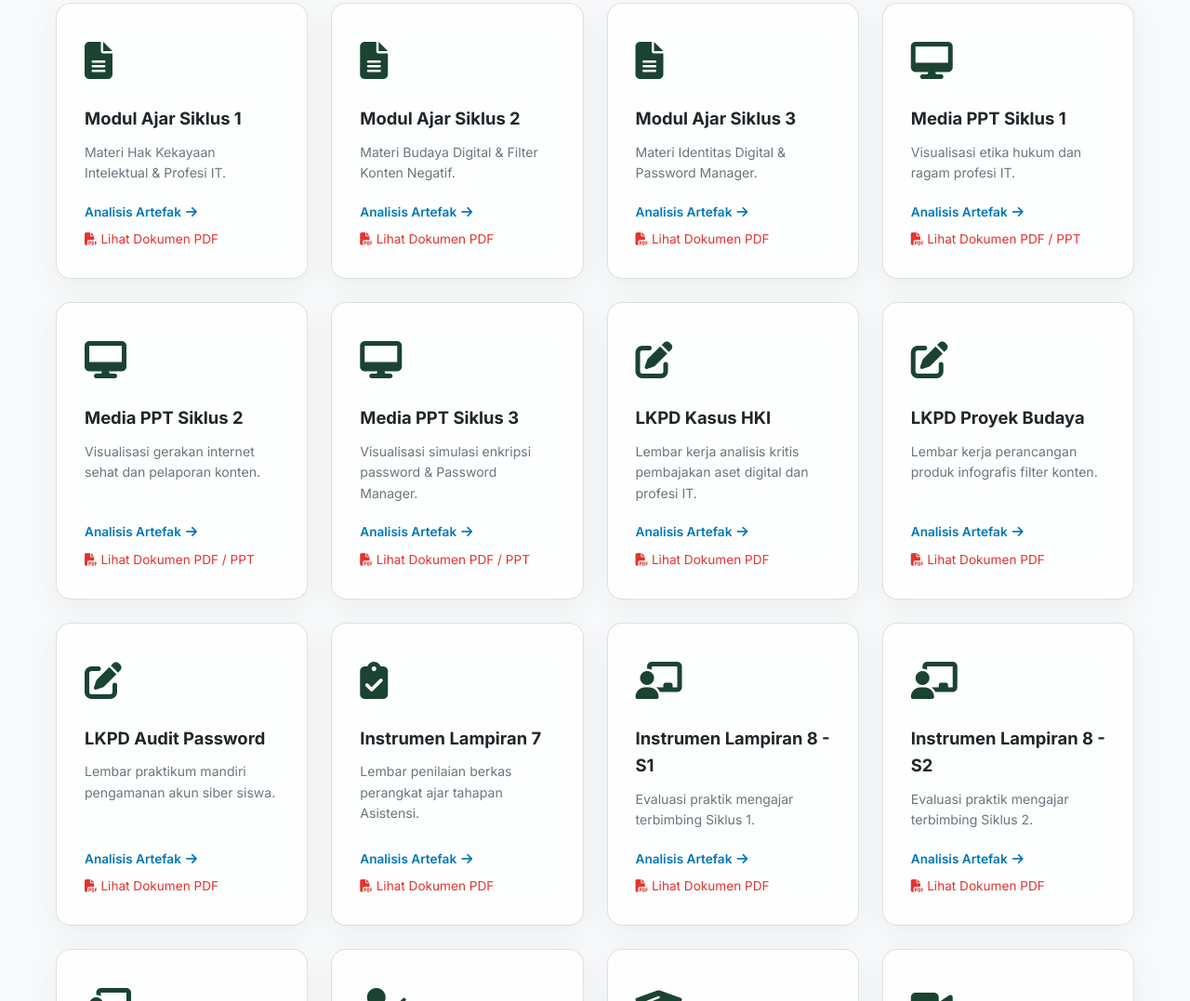
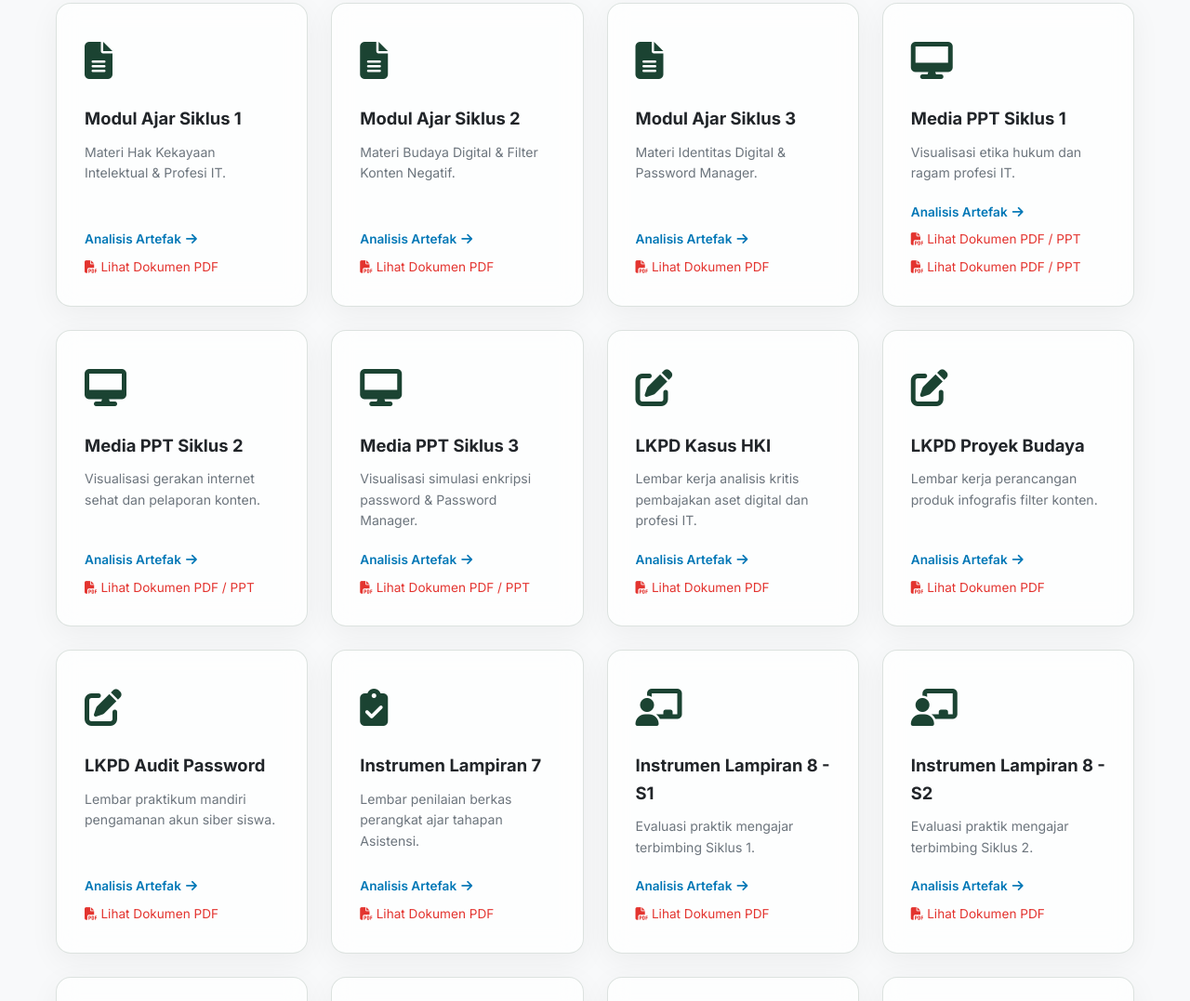
Before and after one commit to andioji2802/portfolio-ppg, a plain HTML site: page index.html in a window 1280 px wide. Shown: the part 3440-4517 px from the top of the page at 93% size. Drawn offline with nearby package versions, Linux system fonts and the light colour scheme; a web font is replaced by a local one.

Commit message:
Update link drive

```diff
--- a/index.html
+++ b/index.html
@@ -86,7 +86,7 @@
                     "Pendidikan adalah medium transformasi peradaban. Menjadi guru Informatika abad ke-21 bukan sekadar mengajar baris kode, melainkan membentuk nalar kritis, komputasional, dan karakter humanis peserta didik untuk menavigasi masa depan."
                 </blockquote>
                 <div class="hero-actions">
-                    <a href="pdf/cv.pdf" class="btn btn-primary" target="_blank">Eksplorasi CV</a>
+                    <a href="https://drive.google.com/file/d/1fTqp4RAmRK97Hs9Yg7bhXBWtA0ZepgoA/view?usp=sharing" class="btn btn-primary" target="_blank">Eksplorasi CV</a>
                     <a href="#profil" class="btn btn-secondary">Eksplorasi Profil</a>
                     <a href="#artefak" class="btn btn-accent">Lihat Artefak Pembelajaran</a>
                     <a href="#lokasi-peta" class="btn btn-secondary">
@@ -222,7 +222,7 @@
                         <h4>Modul Ajar Siklus 1</h4>
                         <p>Materi Hak Kekayaan Intelektual & Profesi IT.</p>
                         <span class="view-details">Analisis Artefak <i class="fas fa-arrow-right"></i></span>
-                        <a href="pdf/modul1.pdf" target="_blank" class="view-pdf-link" style="display: block; margin-top: 8px; font-size: 0.85rem; color: #e3342f; text-decoration: none;"><i class="fas fa-file-pdf"></i> Lihat Dokumen PDF</a>
+                        <a href="https://drive.google.com/file/d/1mabQGbJzizptK_hlbiM1cugBO7JDmSJd/view?usp=drive_link" target="_blank" class="view-pdf-link" style="display: block; margin-top: 8px; font-size: 0.85rem; color: #e3342f; text-decoration: none;"><i class="fas fa-file-pdf"></i> Lihat Dokumen PDF</a>
                     </div>
 
                     <!-- SIKLUS 2: BUDAYA DIGITAL & FILTER KONTEN NEGATIF -->
@@ -238,7 +238,7 @@
                         <h4>Modul Ajar Siklus 2</h4>
                         <p>Materi Budaya Digital & Filter Konten Negatif.</p>
                         <span class="view-details">Analisis Artefak <i class="fas fa-arrow-right"></i></span>
-                        <a href="pdf/modul2.pdf" target="_blank" class="view-pdf-link" style="display: block; margin-top: 8px; font-size: 0.85rem; color: #e3342f; text-decoration: none;"><i class="fas fa-file-pdf"></i> Lihat Dokumen PDF</a>
+                        <a href="https://drive.google.com/file/d/1DzjC-6-mFUo6EL18Sj5SONBEZTMONUje/view?usp=drive_link" target="_blank" class="view-pdf-link" style="display: block; margin-top: 8px; font-size: 0.85rem; color: #e3342f; text-decoration: none;"><i class="fas fa-file-pdf"></i> Lihat Dokumen PDF</a>
                     </div>
 
                     <!-- SIKLUS 3: MANAJEMEN IDENTITAS DIGITAL & KREDENSIAL -->
@@ -254,7 +254,7 @@
                         <h4>Modul Ajar Siklus 3</h4>
                         <p>Materi Identitas Digital & Password Manager.</p>
                         <span class="view-details">Analisis Artefak <i class="fas fa-arrow-right"></i></span>
-                        <a href="pdf/modul3.pdf" target="_blank" class="view-pdf-link" style="display: block; margin-top: 8px; font-size: 0.85rem; color: #e3342f; text-decoration: none;"><i class="fas fa-file-pdf"></i> Lihat Dokumen PDF</a>
+                        <a href="https://drive.google.com/file/d/1M4Z7ibUBwSlQ_SutDAWRPsiYM_d6XHp_/view?usp=drive_link" target="_blank" class="view-pdf-link" style="display: block; margin-top: 8px; font-size: 0.85rem; color: #e3342f; text-decoration: none;"><i class="fas fa-file-pdf"></i> Lihat Dokumen PDF</a>
                     </div>
 
                     <!-- MEDIA Presentasi SIKLUS 1 -->
@@ -270,7 +270,8 @@
                         <h4>Media PPT Siklus 1</h4>
                         <p>Visualisasi etika hukum dan ragam profesi IT.</p>
                         <span class="view-details">Analisis Artefak <i class="fas fa-arrow-right"></i></span>
-                        <a href="pdf/media1.pdf" target="_blank" class="view-pdf-link" style="display: block; margin-top: 8px; font-size: 0.85rem; color: #e3342f; text-decoration: none;"><i class="fas fa-file-pdf"></i> Lihat Dokumen PDF / PPT</a>
+                        <a href="https://drive.google.com/file/d/1h_5so9LAh-YYOrstjKJv4wc-s0vp9_ol/view?usp=drive_link" target="_blank" class="view-pdf-link" style="display: block; margin-top: 8px; font-size: 0.85rem; color: #e3342f; text-decoration: none;"><i class="fas fa-file-pdf"></i> Lihat Dokumen PDF / PPT</a>
+                        <a href="https://drive.google.com/file/d/1qH1-GxTHXJo-Q4GIYxCPUGFboG4VpQ78/view?usp=drive_link" class="view-pdf-link" style="display: block; margin-top: 8px; font-size: 0.85rem; color: #e3342f; text-decoration: none;"><i class="fas fa-file-pdf"></i> Lihat Dokumen PDF / PPT</a>
                     </div>
 
                     <!-- MEDIA PRESENTASI SIKLUS 2 -->
@@ -286,7 +287,7 @@
                         <h4>Media PPT Siklus 2</h4>
                         <p>Visualisasi gerakan internet sehat dan pelaporan konten.</p>
                         <span class="view-details">Analisis Artefak <i class="fas fa-arrow-right"></i></span>
-                        <a href="pdf/media2.pdf" target="_blank" class="view-pdf-link" style="display: block; margin-top: 8px; font-size: 0.85rem; color: #e3342f; text-decoration: none;"><i class="fas fa-file-pdf"></i> Lihat Dokumen PDF / PPT</a>
+                        <a href="https://drive.google.com/file/d/14PAZ3fUOy1caYbSGKSwU4IK0cNa5qtPa/view?usp=drive_link" target="_blank" class="view-pdf-link" style="display: block; margin-top: 8px; font-size: 0.85rem; color: #e3342f; text-decoration: none;"><i class="fas fa-file-pdf"></i> Lihat Dokumen PDF / PPT</a>
                     </div>
 
                     <!-- MEDIA PRESENTASI SIKLUS 3 -->
@@ -302,7 +303,7 @@
                         <h4>Media PPT Siklus 3</h4>
                         <p>Visualisasi simulasi enkripsi password & Password Manager.</p>
                         <span class="view-details">Analisis Artefak <i class="fas fa-arrow-right"></i></span>
-                        <a href="pdf/media3.pdf" target="_blank" class="view-pdf-link" style="display: block; margin-top: 8px; font-size: 0.85rem; color: #e3342f; text-decoration: none;"><i class="fas fa-file-pdf"></i> Lihat Dokumen PDF / PPT</a>
+                        <a href="https://drive.google.com/file/d/1pw7rza-kVxLiYUnIET-WPjSiIM7PKZWm/view?usp=drive_link" target="_blank" class="view-pdf-link" style="display: block; margin-top: 8px; font-size: 0.85rem; color: #e3342f; text-decoration: none;"><i class="fas fa-file-pdf"></i> Lihat Dokumen PDF / PPT</a>
                     </div>
 
                     <!-- LKPD SIKLUS 1 -->
@@ -318,7 +319,7 @@
                         <h4>LKPD Kasus HKI</h4>
                         <p>Lembar kerja analisis kritis pembajakan aset digital dan profesi IT.</p>
                         <span class="view-details">Analisis Artefak <i class="fas fa-arrow-right"></i></span>
-                        <a href="pdf/lkpd1.pdf" target="_blank" class="view-pdf-link" style="display: block; margin-top: 8px; font-size: 0.85rem; color: #e3342f; text-decoration: none;"><i class="fas fa-file-pdf"></i> Lihat Dokumen PDF</a>
+                        <a href="https://drive.google.com/file/d/1IkVzRHskVqXMbAt9iqCshPNGy6ObmR7M/view?usp=drive_link" target="_blank" class="view-pdf-link" style="display: block; margin-top: 8px; font-size: 0.85rem; color: #e3342f; text-decoration: none;"><i class="fas fa-file-pdf"></i> Lihat Dokumen PDF</a>
                     </div>
 
                     <!-- LKPD SIKLUS 2 -->
@@ -334,7 +335,7 @@
                         <h4>LKPD Proyek Budaya</h4>
                         <p>Lembar kerja perancangan produk infografis filter konten.</p>
                         <span class="view-details">Analisis Artefak <i class="fas fa-arrow-right"></i></span>
-                        <a href="pdf/lkpd2.pdf" target="_blank" class="view-pdf-link" style="display: block; margin-top: 8px; font-size: 0.85rem; color: #e3342f; text-decoration: none;"><i class="fas fa-file-pdf"></i> Lihat Dokumen PDF</a>
+                        <a href="https://drive.google.com/file/d/1j0kCyQhF7Th_2Xx5BV1O3GWGxmfSEeOl/view?usp=drive_link" target="_blank" class="view-pdf-link" style="display: block; margin-top: 8px; font-size: 0.85rem; color: #e3342f; text-decoration: none;"><i class="fas fa-file-pdf"></i> Lihat Dokumen PDF</a>
                     </div>
 
                     <!-- LKPD SIKLUS 3 -->
@@ -350,7 +351,7 @@
                         <h4>LKPD Audit Password</h4>
                         <p>Lembar praktikum mandiri pengamanan akun siber siswa.</p>
                         <span class="view-details">Analisis Artefak <i class="fas fa-arrow-right"></i></span>
-                        <a href="pdf/lkpd3.pdf" target="_blank" class="view-pdf-link" style="display: block; margin-top: 8px; font-size: 0.85rem; color: #e3342f; text-decoration: none;"><i class="fas fa-file-pdf"></i> Lihat Dokumen PDF</a>
+                        <a href="https://drive.google.com/file/d/14iipbVHBUoU7Ilc5MTfrbsSPJdvhvdcF/view?usp=drive_link" target="_blank" class="view-pdf-link" style="display: block; margin-top: 8px; font-size: 0.85rem; color: #e3342f; text-decoration: none;"><i class="fas fa-file-pdf"></i> Lihat Dokumen PDF</a>
                     </div>
 
                     <!-- DATA INSTRUMEN DAN LEMBAR PENILAIAN TETAP DIBAWAHNYA SESUAI KODE ASLI -->
@@ -366,7 +367,7 @@
                         <h4>Instrumen Lampiran 7</h4>
                         <p>Lembar penilaian berkas perangkat ajar tahapan Asistensi.</p>
                         <span class="view-details">Analisis Artefak <i class="fas fa-arrow-right"></i></span>
-                        <a href="pdf/lampiran 7.pdf" target="_blank" class="view-pdf-link" style="display: block; margin-top: 8px; font-size: 0.85rem; color: #e3342f; text-decoration: none;"><i class="fas fa-file-pdf"></i> Lihat Dokumen PDF</a>
+                        <a href="https://drive.google.com/file/d/11SVbFKKHxih_2NyrMflID6J03eCkdbip/view?usp=drive_link" target="_blank" class="view-pdf-link" style="display: block; margin-top: 8px; font-size: 0.85rem; color: #e3342f; text-decoration: none;"><i class="fas fa-file-pdf"></i> Lihat Dokumen PDF</a>
                     </div>
 
                     <div class="gallery-item glass-card" data-category="praktik"
@@ -381,7 +382,7 @@
                         <h4>Instrumen Lampiran 8 - S1</h4>
                         <p>Evaluasi praktik mengajar terbimbing Siklus 1.</p>
                         <span class="view-details">Analisis Artefak <i class="fas fa-arrow-right"></i></span>
-                        <a href="pdf/lampiran 8 siklus 1.pdf" target="_blank" class="view-pdf-link" style="display: block; margin-top: 8px; font-size: 0.85rem; color: #e3342f; text-decoration: none;"><i class="fas fa-file-pdf"></i> Lihat Dokumen PDF</a>
+                        <a href="https://drive.google.com/file/d/1JM_a8pNW2Xc1PRI7-yUXqv14n-KJL-Rj/view?usp=drive_link" target="_blank" class="view-pdf-link" style="display: block; margin-top: 8px; font-size: 0.85rem; color: #e3342f; text-decoration: none;"><i class="fas fa-file-pdf"></i> Lihat Dokumen PDF</a>
                     </div>
 
                     <div class="gallery-item glass-card" data-category="praktik"
@@ -396,7 +397,7 @@
                         <h4>Instrumen Lampiran 8 - S2</h4>
                         <p>Evaluasi praktik mengajar terbimbing Siklus 2.</p>
                         <span class="view-details">Analisis Artefak <i class="fas fa-arrow-right"></i></span>
-                        <a href="pdf/lampiran 8 siklus 2.pdf" target="_blank" class="view-pdf-link" style="display: block; margin-top: 8px; font-size: 0.85rem; color: #e3342f; text-decoration: none;"><i class="fas fa-file-pdf"></i> Lihat Dokumen PDF</a>
+                        <a href="https://drive.google.com/file/d/1uORjEC4gGapFzTdnAIQYUEQ-JiirsJnZ/view?usp=drive_link" target="_blank" class="view-pdf-link" style="display: block; margin-top: 8px; font-size: 0.85rem; color: #e3342f; text-decoration: none;"><i class="fas fa-file-pdf"></i> Lihat Dokumen PDF</a>
                     </div>
 
                     <div class="gallery-item glass-card" data-category="praktik"
@@ -411,7 +412,7 @@
                         <h4>Instrumen Lampiran 8 - S3</h4>
                         <p>Evaluasi praktik mengajar terbimbing Siklus 3.</p>
                         <span class="view-details">Analisis Artefak <i class="fas fa-arrow-right"></i></span>
-                        <a href="pdf/lampiran 8 siklus 3.pdf" target="_blank" class="view-pdf-link" style="display: block; margin-top: 8px; font-size: 0.85rem; color: #e3342f; text-decoration: none;"><i class="fas fa-file-pdf"></i> Lihat Dokumen PDF</a>
+                        <a href="https://drive.google.com/file/d/15mw2UIENGdvpXxfYX9y5XBcH2fQ6U-nQ/view?usp=drive_link" target="_blank" class="view-pdf-link" style="display: block; margin-top: 8px; font-size: 0.85rem; color: #e3342f; text-decoration: none;"><i class="fas fa-file-pdf"></i> Lihat Dokumen PDF</a>
                     </div>
 
                     <div class="gallery-item glass-card" data-category="gp"
@@ -456,7 +457,7 @@
                         <h4>Video Praktik - Siklus 1</h4>
                         <p>Rekaman pelaksanaan model PBL materi regulasi HKI.</p>
                         <span class="view-details">Analisis Artefak <i class="fas fa-arrow-right"></i></span>
-                        <a href="https://youtube.com/...atau...drive" target="_blank" class="view-pdf-link" style="display: block; margin-top: 8px; font-size: 0.85rem; color: #155724; text-decoration: none;"><i class="fas fa-external-link-alt"></i> Tonton Video Full Skenario</a>
+                        <a href="https://drive.google.com/file/d/1rx-EsALiPx3QQKUsS4_KT8oUOJ9efbLj/view?usp=drive_link" target="_blank" class="view-pdf-link" style="display: block; margin-top: 8px; font-size: 0.85rem; color: #155724; text-decoration: none;"><i class="fas fa-external-link-alt"></i> Tonton Video Full Skenario</a>
                     </div>
 
                     <div class="gallery-item glass-card" data-category="video"
@@ -471,7 +472,7 @@
                         <h4>Video Praktik - Siklus 2</h4>
                         <p>Rekaman performa KBM berbasis proyek filter konten.</p>
                         <span class="view-details">Analisis Artefak <i class="fas fa-arrow-right"></i></span>
-                        <a href="https://youtube.com/...atau...drive" target="_blank" class="view-pdf-link" style="display: block; margin-top: 8px; font-size: 0.85rem; color: #155724; text-decoration: none;"><i class="fas fa-external-link-alt"></i> Tonton Video Full Skenario</a>
+                        <a href="https://drive.google.com/file/d/1W_qiktWLXSnwBKbFoKgE38Rjga2QMoIh/view?usp=drive_link" target="_blank" class="view-pdf-link" style="display: block; margin-top: 8px; font-size: 0.85rem; color: #155724; text-decoration: none;"><i class="fas fa-external-link-alt"></i> Tonton Video Full Skenario</a>
                     </div>
 
                     <div class="gallery-item glass-card" data-category="video"
@@ -486,7 +487,7 @@
                         <h4>Video Praktik - Siklus 3</h4>
                         <p>Rekaman unjuk performa mandiri aplikasi Bitwarden.</p>
                         <span class="view-details">Analisis Artefak <i class="fas fa-arrow-right"></i></span>
-                        <a href="https://youtube.com/...atau...drive" target="_blank" class="view-pdf-link" style="display: block; margin-top: 8px; font-size: 0.85rem; color: #155724; text-decoration: none;"><i class="fas fa-external-link-alt"></i> Tonton Video Full Skenario</a>
+                        <a href="https://drive.google.com/file/d/1XLMuqL9ZyIHQGUkvxTn6B-9y1TAAmo1X/view?usp=drive_link" target="_blank" class="view-pdf-link" style="display: block; margin-top: 8px; font-size: 0.85rem; color: #155724; text-decoration: none;"><i class="fas fa-external-link-alt"></i> Tonton Video Full Skenario</a>
                     </div>
 
                 </div>
```
